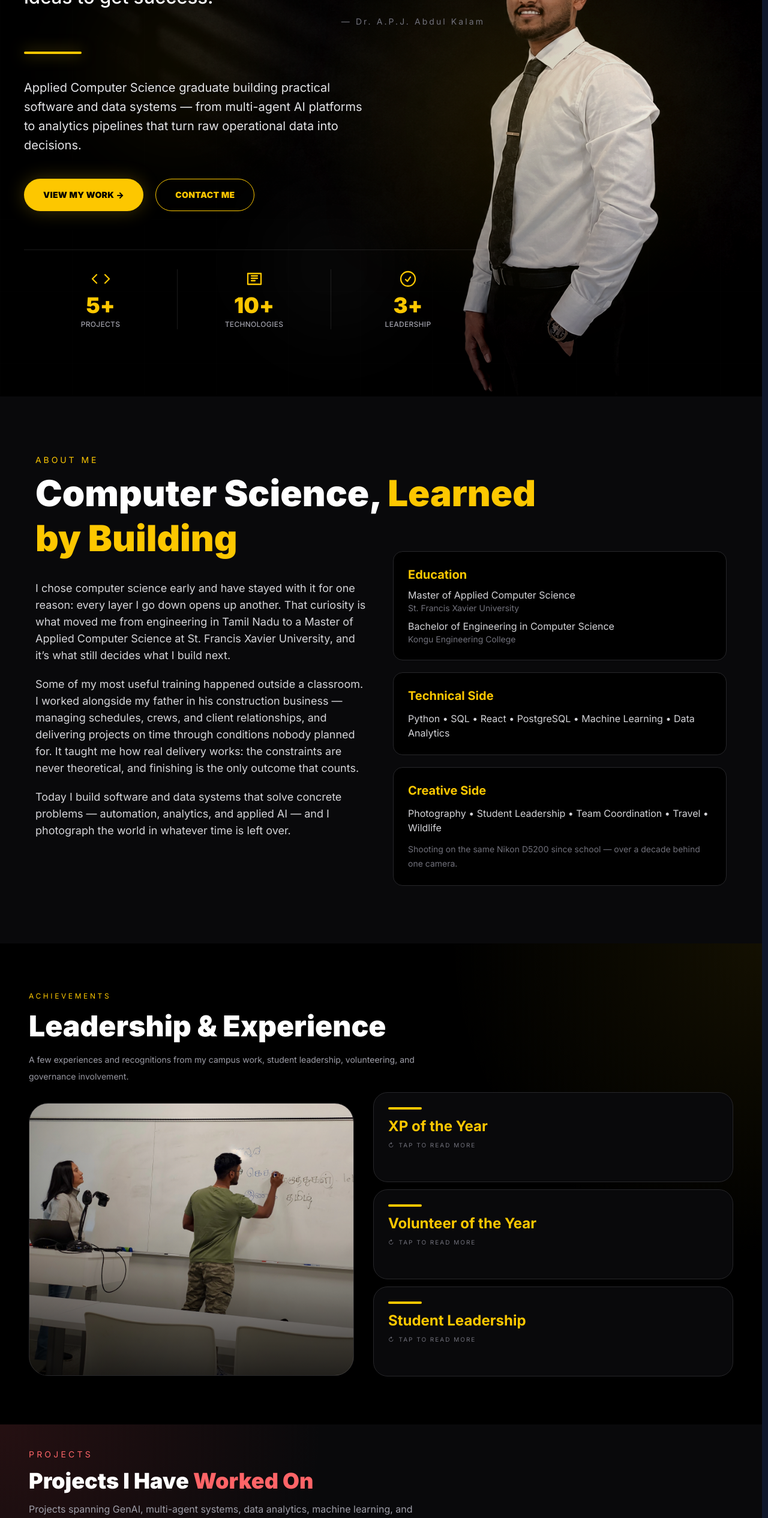
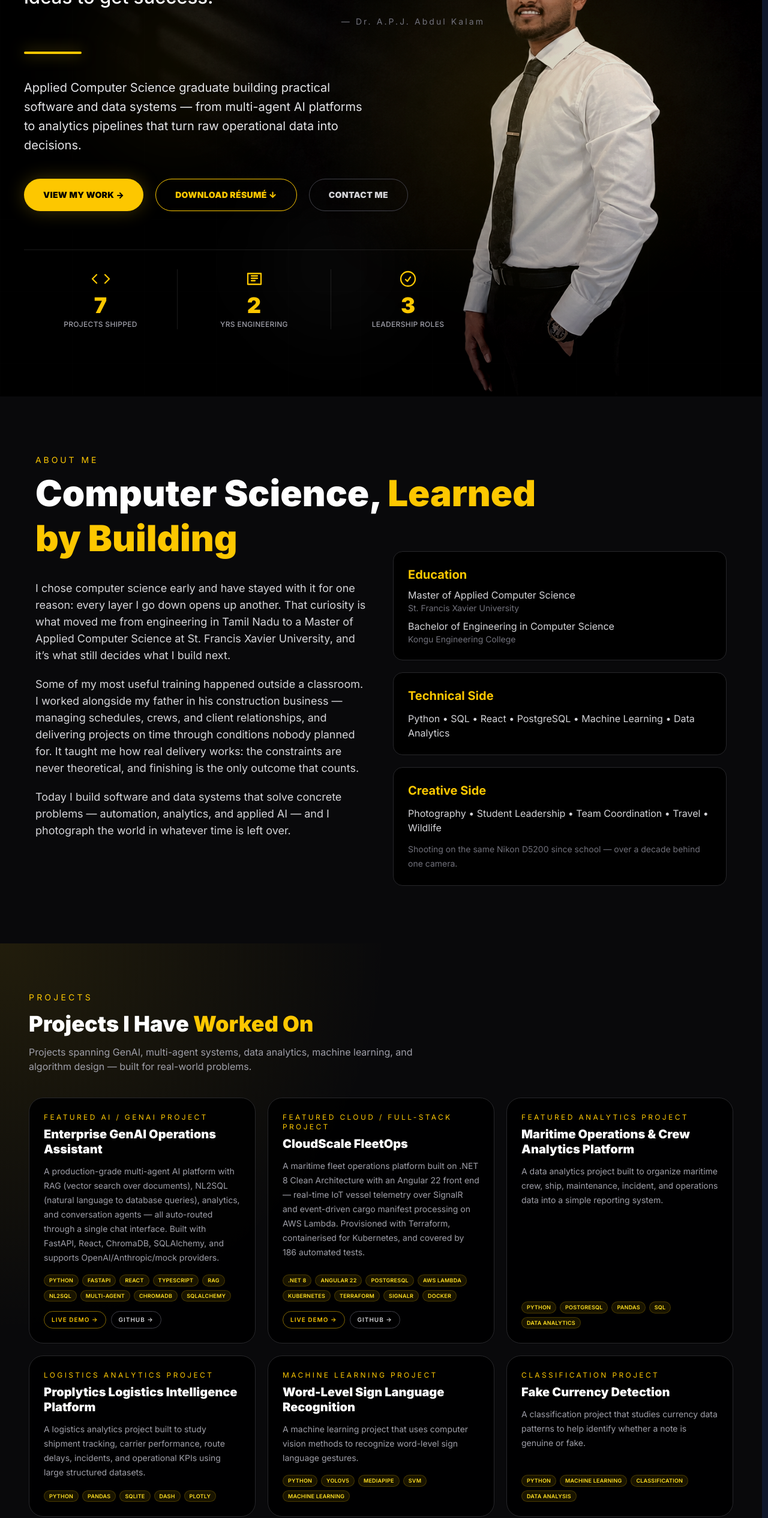
Before and after one commit to mahinvishnukb/portfolio, a React (Vite) app: page / in a window 1280 px wide. Shown: the part 234-2765 px from the top of the page at 60% size. Built offline with nearby package versions, Linux system fonts and the light colour scheme.

Commit message:
Add resume, surface GitHub, show project details by default, unify palette

```diff
--- a/src/App.jsx
+++ b/src/App.jsx
@@ -1,12 +1,10 @@
 import { motion } from "framer-motion";
-import { useState } from "react";
 import Navbar from "./components/Navbar";
 import Hero from "./components/Hero";
 import About from "./components/About";
 import Contact from "./components/Contact";
 import Skills from "./components/Skills";
 import Photography from "./components/Photography";
-import Achievements from "./components/Achievements";
 import Experience from "./components/Experience";
 import Ethos from "./components/Ethos";
 
@@ -67,57 +65,31 @@ const projects = [
 ];
 
 function ProjectCard({ project, index }) {
-  const [flipped, setFlipped] = useState(false);
-
   return (
-    <motion.div
-      initial={{ opacity: 0, scale: 0.85, y: 50, filter: "blur(10px)" }}
-      whileInView={{ opacity: 1, scale: 1, y: 0, filter: "blur(0px)" }}
-      viewport={{ once: true, amount: 0.45, margin: "-60px 0px -60px 0px" }}
-      transition={{ duration: 0.7, delay: index * 0.1, ease: [0.16, 1, 0.3, 1] }}
-      className={`flip-card h-[200px] cursor-pointer sm:h-[190px] md:h-[200px] ${flipped ? "is-flipped" : ""}`}
-      onClick={() => setFlipped((f) => !f)}
-      onKeyDown={(e) => {
-        if (e.key === "Enter" || e.key === " ") {
-          e.preventDefault();
-          setFlipped((f) => !f);
-        }
-      }}
-      role="button"
-      tabIndex={0}
-      aria-label={`${project.title} — reveal details`}
+    <motion.article
+      initial={{ opacity: 0, y: 30 }}
+      whileInView={{ opacity: 1, y: 0 }}
+      viewport={{ once: true, amount: 0.15 }}
+      transition={{ duration: 0.6, delay: index * 0.07, ease: [0.16, 1, 0.3, 1] }}
+      className="flex h-full flex-col rounded-3xl border border-zinc-800 bg-black/95 p-5 transition duration-300 hover:-translate-y-1 hover:border-yellow-400/50 hover:shadow-[0_0_35px_rgba(250,204,21,0.07)] sm:p-6"
     >
-      <div className="flip-inner rounded-3xl">
-        <div className="flip-face flex flex-col justify-center rounded-3xl border border-zinc-800 bg-black/95 p-5 sm:p-6">
-          <p className="mb-3 text-[10px] uppercase tracking-[0.22em] text-red-400 sm:text-xs sm:tracking-[0.3em]">
+      <p className="text-[10px] uppercase tracking-[0.22em] text-yellow-400 sm:text-xs sm:tracking-[0.28em]">
         {project.type}
       </p>
 
-          <h3 className="text-base font-black leading-tight text-white sm:text-lg md:text-xl">
+      <h3 className="mt-2 text-base font-black leading-tight text-white sm:text-lg md:text-xl">
         {project.title}
       </h3>
 
-          <p className="mt-4 flex items-center gap-1.5 text-[10px] uppercase tracking-[0.2em] text-zinc-500">
-            <span aria-hidden="true">↻</span>
-            <span className="flip-hint-hover">Hover to read more</span>
-            <span className="flip-hint-tap">Tap to read more</span>
-          </p>
-        </div>
-
-        <div className="flip-face flip-face-back flex flex-col rounded-3xl border border-red-400/60 bg-black/95 p-5">
-          <p className="mb-2 text-[10px] uppercase tracking-[0.22em] text-red-400 sm:text-xs sm:tracking-[0.3em]">
-            {project.type}
-          </p>
-
-          <p className="text-xs leading-5 text-zinc-300 sm:text-sm sm:leading-6 flex-1 overflow-hidden">
+      <p className="mt-3 flex-1 text-xs leading-6 text-zinc-400 sm:text-sm sm:leading-6">
         {project.description}
       </p>
 
-          <div className="mt-2 flex flex-wrap gap-1">
-            {project.tech.slice(0, 5).map((item) => (
+      <div className="mt-4 flex flex-wrap gap-1.5">
+        {project.tech.map((item) => (
           <span
             key={item}
-                className="rounded-full border border-red-400/20 bg-red-400/10 px-2 py-0.5 text-[8px] font-semibold uppercase tracking-wide text-red-300"
+            className="rounded-full border border-yellow-400/20 bg-yellow-400/10 px-2 py-0.5 text-[9px] font-semibold uppercase tracking-wide text-yellow-300"
           >
             {item}
           </span>
@@ -125,24 +97,30 @@ function ProjectCard({ project, index }) {
       </div>
 
       {(project.link || project.github) && (
-            <div className="mt-2 flex gap-2" onClick={e => e.stopPropagation()}>
+        <div className="mt-4 flex flex-wrap gap-2">
           {project.link && (
-                <a href={project.link} target="_blank" rel="noopener noreferrer"
-                  className="text-[9px] uppercase tracking-widest text-red-400 border border-red-400/40 rounded-full px-2 py-0.5 hover:bg-red-400/10 transition-colors">
+            <a
+              href={project.link}
+              target="_blank"
+              rel="noopener noreferrer"
+              className="rounded-full border border-yellow-400/50 px-3 py-1.5 text-[10px] font-semibold uppercase tracking-widest text-yellow-400 transition-colors hover:bg-yellow-400 hover:text-black"
+            >
               Live Demo →
             </a>
           )}
           {project.github && (
-                <a href={project.github} target="_blank" rel="noopener noreferrer"
-                  className="text-[9px] uppercase tracking-widest text-zinc-400 border border-zinc-700 rounded-full px-2 py-0.5 hover:bg-zinc-800 transition-colors">
+            <a
+              href={project.github}
+              target="_blank"
+              rel="noopener noreferrer"
+              className="rounded-full border border-zinc-700 px-3 py-1.5 text-[10px] font-semibold uppercase tracking-widest text-zinc-300 transition-colors hover:bg-zinc-800"
+            >
               GitHub →
             </a>
           )}
         </div>
       )}
-        </div>
-      </div>
-    </motion.div>
+    </motion.article>
   );
 }
 
@@ -150,17 +128,17 @@ function ProjectsSection() {
   return (
     <section
       id="projects"
-      className="relative flex min-h-screen items-center overflow-hidden bg-zinc-950 px-6 py-16 text-white md:px-12 md:py-10"
+      className="relative overflow-hidden bg-zinc-950 px-6 py-16 text-white md:px-12 md:py-20"
     >
-      <div className="absolute inset-0 bg-[radial-gradient(circle_at_top_left,rgba(239,68,68,0.12),transparent_35%)]" />
+      <div className="absolute inset-0 bg-[radial-gradient(circle_at_top_left,rgba(250,204,21,0.10),transparent_35%)]" />
       <div className="relative z-10 mx-auto w-full max-w-7xl">
-        <div className="mb-8 max-w-3xl md:mb-6">
-          <p className="mb-3 text-xs uppercase tracking-[0.25em] text-red-400 sm:text-sm sm:tracking-[0.3em]">
+        <div className="mb-8 max-w-3xl md:mb-10">
+          <p className="mb-3 text-xs uppercase tracking-[0.25em] text-yellow-400 sm:text-sm sm:tracking-[0.3em]">
             Projects
           </p>
 
           <h2 className="text-2xl font-black leading-tight sm:text-3xl md:text-4xl">
-            Projects I Have <span className="text-red-400">Worked On</span>
+            Projects I Have <span className="text-yellow-400">Worked On</span>
           </h2>
 
           <p className="mt-3 max-w-2xl text-sm leading-6 text-zinc-400 sm:text-base">
@@ -184,7 +162,6 @@ function App() {
       <Navbar />
       <Hero />
       <About />
-      <Achievements />
       <ProjectsSection />
       <Experience />
       <Ethos />
--- a/src/components/Contact.jsx
+++ b/src/components/Contact.jsx
@@ -79,6 +79,47 @@ const Contact = () => {
                   →
                 </span>
               </a>
+
+              <a
+                href="https://github.com/mahinvishnukb"
+                target="_blank"
+                rel="noreferrer"
+                className="group flex items-center justify-between gap-3 rounded-2xl border border-zinc-800 bg-black/70 p-4 transition duration-300 hover:border-yellow-400/60 hover:bg-yellow-400/10 sm:p-5"
+              >
+                <div className="min-w-0">
+                  <p className="text-xs uppercase tracking-[0.25em] text-yellow-400">
+                    GitHub
+                  </p>
+                  <p className="mt-1 truncate text-sm font-semibold text-zinc-100 sm:mt-2 sm:text-base">
+                    mahinvishnukb
+                  </p>
+                  <p className="text-xs text-zinc-500">
+                    github.com/mahinvishnukb
+                  </p>
+                </div>
+                <span className="shrink-0 text-xl text-yellow-400 transition group-hover:translate-x-1">
+                  →
+                </span>
+              </a>
+
+              <a
+                href="/Mahin-Vishnu-KB-Resume.pdf"
+                target="_blank"
+                rel="noreferrer"
+                className="group flex items-center justify-between gap-3 rounded-2xl border border-yellow-400/40 bg-yellow-400/10 p-4 transition duration-300 hover:border-yellow-400 hover:bg-yellow-400/20 sm:p-5"
+              >
+                <div className="min-w-0">
+                  <p className="text-xs uppercase tracking-[0.25em] text-yellow-400">
+                    Résumé
+                  </p>
+                  <p className="mt-1 truncate text-sm font-semibold text-zinc-100 sm:mt-2 sm:text-base">
+                    Download PDF
+                  </p>
+                </div>
+                <span className="shrink-0 text-xl text-yellow-400 transition group-hover:translate-y-0.5">
+                  ↓
+                </span>
+              </a>
             </div>
           </div>
 
--- a/src/components/Hero.jsx
+++ b/src/components/Hero.jsx
@@ -73,8 +73,17 @@ const Hero = () => {
             </a>
 
             <a
+              href="/Mahin-Vishnu-KB-Resume.pdf"
+              target="_blank"
+              rel="noreferrer"
+              className="flex items-center justify-center rounded-full border border-yellow-400 px-8 py-4 text-center text-sm font-black uppercase tracking-wide text-yellow-400 transition duration-300 hover:bg-yellow-400 hover:text-black"
+            >
+              Download Résumé ↓
+            </a>
+
+            <a
               href="#contact"
-              className="flex items-center justify-center rounded-full border border-yellow-400 px-8 py-4 text-center text-sm font-black uppercase tracking-wide text-yellow-400 transition duration-300 hover:bg-yellow-400 hover:text-black"
+              className="flex items-center justify-center rounded-full border border-zinc-700 px-8 py-4 text-center text-sm font-black uppercase tracking-wide text-zinc-300 transition duration-300 hover:border-zinc-500 hover:text-white"
             >
               Contact Me
             </a>
@@ -88,24 +97,24 @@ const Hero = () => {
               <svg xmlns="http://www.w3.org/2000/svg" fill="none" viewBox="0 0 24 24" strokeWidth={1.7} stroke="currentColor" className="mb-2 h-5 w-5 text-yellow-400 sm:h-8 sm:w-8">
                 <path strokeLinecap="round" strokeLinejoin="round" d="M17.25 6.75 22.5 12l-5.25 5.25m-10.5 0L1.5 12l5.25-5.25" />
               </svg>
-              <span className="text-xl font-black text-yellow-400 sm:text-4xl">5+</span>
-              <span className="mt-1 text-[9px] font-medium uppercase tracking-wide text-zinc-400 sm:text-xs">Projects</span>
+              <span className="text-xl font-black text-yellow-400 sm:text-4xl">7</span>
+              <span className="mt-1 text-[9px] font-medium uppercase tracking-wide text-zinc-400 sm:text-xs">Projects Shipped</span>
             </div>
 
             <div className="flex flex-col items-center border-r border-white/10 px-2 text-center">
               <svg xmlns="http://www.w3.org/2000/svg" fill="none" viewBox="0 0 24 24" strokeWidth={1.7} stroke="currentColor" className="mb-2 h-5 w-5 text-yellow-400 sm:h-8 sm:w-8">
                 <path strokeLinecap="round" strokeLinejoin="round" d="M3.75 5.25h16.5v13.5H3.75V5.25Zm4.5 3h7.5m-7.5 3h7.5m-7.5 3h4.5" />
               </svg>
-              <span className="text-xl font-black text-yellow-400 sm:text-4xl">10+</span>
-              <span className="mt-1 text-[9px] font-medium uppercase tracking-wide text-zinc-400 sm:text-xs">Technologies</span>
+              <span className="text-xl font-black text-yellow-400 sm:text-4xl">2</span>
+              <span className="mt-1 text-[9px] font-medium uppercase tracking-wide text-zinc-400 sm:text-xs">Yrs Engineering</span>
             </div>
 
             <div className="flex flex-col items-center px-2 text-center">
               <svg xmlns="http://www.w3.org/2000/svg" fill="none" viewBox="0 0 24 24" strokeWidth={1.7} stroke="currentColor" className="mb-2 h-5 w-5 text-yellow-400 sm:h-8 sm:w-8">
                 <path strokeLinecap="round" strokeLinejoin="round" d="m9 12.75 2.25 2.25L15 9.75m6 2.25a9 9 0 1 1-18 0 9 9 0 0 1 18 0Z" />
               </svg>
-              <span className="text-xl font-black text-yellow-400 sm:text-4xl">3+</span>
-              <span className="mt-1 text-[9px] font-medium uppercase tracking-wide text-zinc-400 sm:text-xs">Leadership</span>
+              <span className="text-xl font-black text-yellow-400 sm:text-4xl">3</span>
+              <span className="mt-1 text-[9px] font-medium uppercase tracking-wide text-zinc-400 sm:text-xs">Leadership Roles</span>
             </div>
           </div>
         </div>
--- a/src/components/Photography.jsx
+++ b/src/components/Photography.jsx
@@ -102,7 +102,7 @@ const Photography = () => {
       id="photography"
       className="relative flex min-h-screen items-center overflow-hidden bg-black px-6 py-14 text-white md:px-12 md:py-20"
     >
-      <div className="absolute inset-0 bg-[radial-gradient(circle_at_top_right,rgba(20,184,166,0.12),transparent_35%)]" />
+      <div className="absolute inset-0 bg-[radial-gradient(circle_at_top_right,rgba(250,204,21,0.10),transparent_35%)]" />
 
       <div className="relative z-10 mx-auto grid w-full max-w-7xl gap-8 lg:grid-cols-[1.18fr_0.82fr] lg:items-center lg:gap-10">
         <motion.div
@@ -112,13 +112,13 @@ const Photography = () => {
           transition={{ duration: 0.9, ease: [0.16, 1, 0.3, 1] }}
           className="order-2 w-full max-w-2xl lg:order-2"
         >
-          <p className="mb-3 text-xs uppercase tracking-[0.28em] text-teal-300 sm:text-sm sm:tracking-[0.35em]">
+          <p className="mb-3 text-xs uppercase tracking-[0.28em] text-yellow-400 sm:text-sm sm:tracking-[0.35em]">
             Photography
           </p>
 
           <h2 className="text-2xl font-black leading-tight sm:text-5xl md:text-6xl">
             Stories I Notice
-            <span className="text-amber-300"> Through My Lens</span>
+            <span className="text-yellow-400"> Through My Lens</span>
           </h2>
 
           <p className="mt-4 max-w-xl text-sm leading-7 text-slate-300 sm:mt-6 sm:text-base sm:leading-8">
```
Also changed, not shown: src/App.css (deleted, +0 -184 lines), src/components/Ethos.jsx (+1 -16 lines), 1 other file (tests, documents, lock files or other folders). Lines whose indentation alone changed are shown as unchanged.
